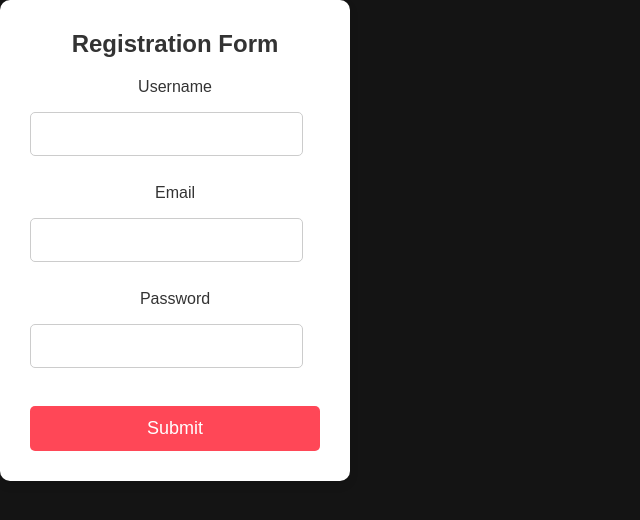
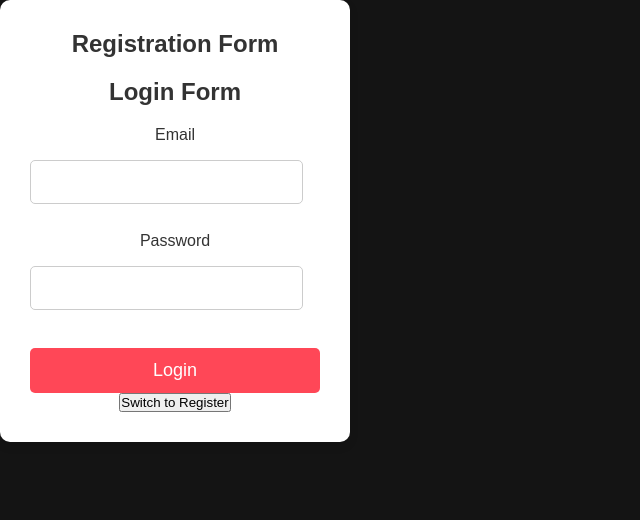
Before and after one commit to 000lamaanish/my_movie, a React (Vite) app: page /login in a window 1280 px wide. Shown: the top 520 px of the page, without its empty margins (0-640 px from the left). Built offline with nearby package versions, Linux system fonts and the light colour scheme.

Commit message:
updated the login.jsx

```diff
--- a/src/login/Login.jsx
+++ b/src/login/Login.jsx
@@ -2,7 +2,7 @@ import React, { useState } from "react";
 import { useForm } from "react-hook-form";
 import '../css/Login.css'
 const RegisterForm = () => {
-    const [isRegister, setisRegister] = useState()
+    const [isRegister, setIsRegister] = useState()
     const {
         register,
         handleSubmit,
@@ -10,15 +10,17 @@ const RegisterForm = () => {
     } = useForm();
 
     const onSubmit = (data) => {
-        console.log("Form Submitted:", data);
+        console.log(`${isRegister ? "Registration" : "Login"} Form Submitted:`, data);
     };
 
     return (
         <div className="form-container">
             <div className="form-card">
                 <h2>Registration Form</h2>
+                <h2>{isRegister ? "Registration" : "Login"} Form</h2>
                 <form onSubmit={handleSubmit(onSubmit)} className="login-form">
-                    {/* Username Field */}
+                    {/* Username Field {only for the registration form} */}
+                    {isRegister && (
                         <div className="form-field">
                             <label htmlFor="username" className="form-label">
                                 Username
@@ -33,6 +35,8 @@ const RegisterForm = () => {
                                 <p className="form-error">{errors.username.message}</p>
                             )}
                         </div>
+
+                    )}
 
                     {/* Email Field */}
                     <div className="form-field">
@@ -78,7 +82,12 @@ const RegisterForm = () => {
 
                     {/* Submit Button */}
                     <button type="submit" className="submit-btn">
-                        Submit
+                        {isRegister ? "Register" : "Login"}
+                    </button>
+
+                    {/* Toggle Button */}
+                    <button onClick={() => setIsRegister(!isRegister)} className="toggle-btn">
+                        {isRegister ? "Switch to Login" : "Switch to Register"}
                     </button>
                 </form>
             </div>
```
Lines whose indentation alone changed are shown as unchanged.
